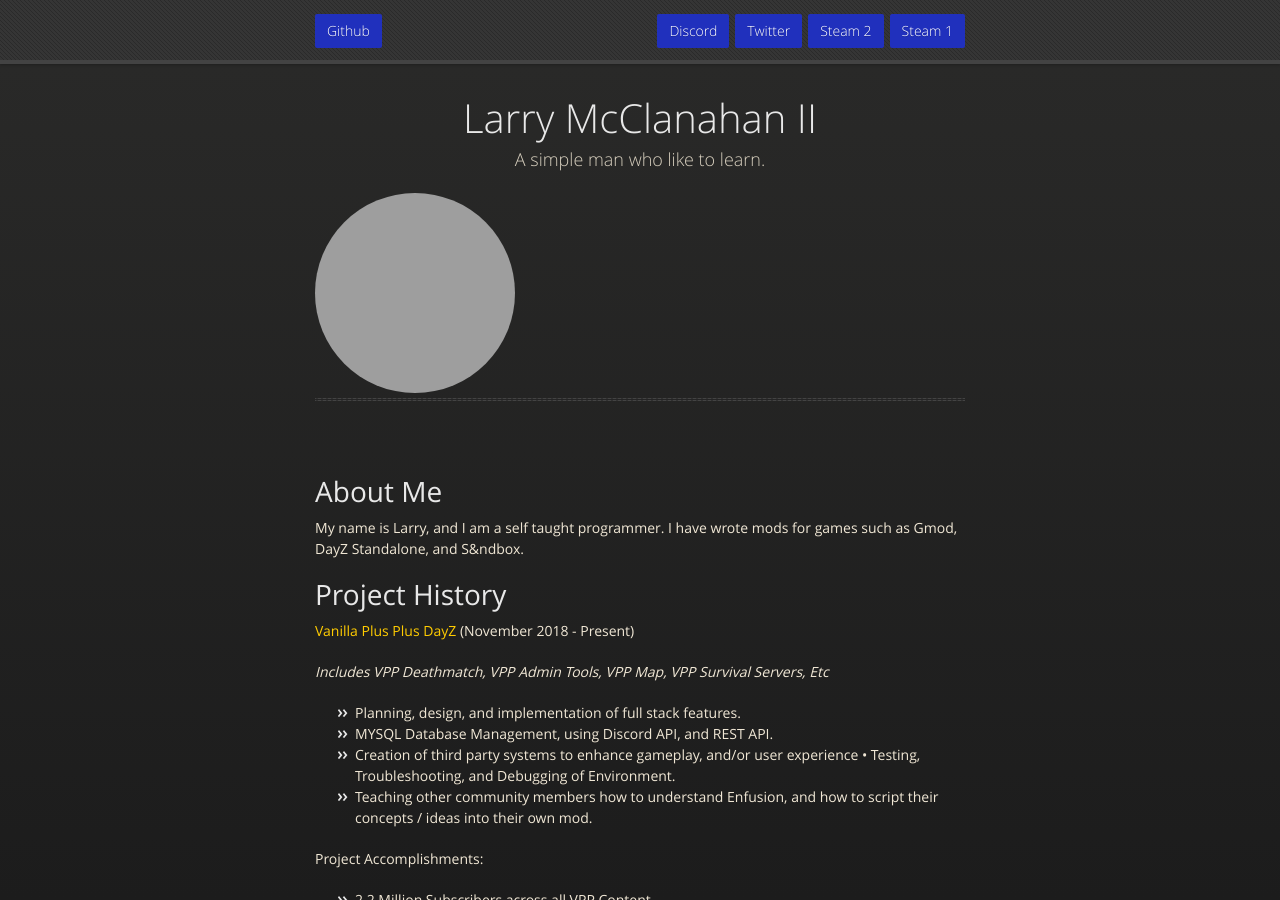
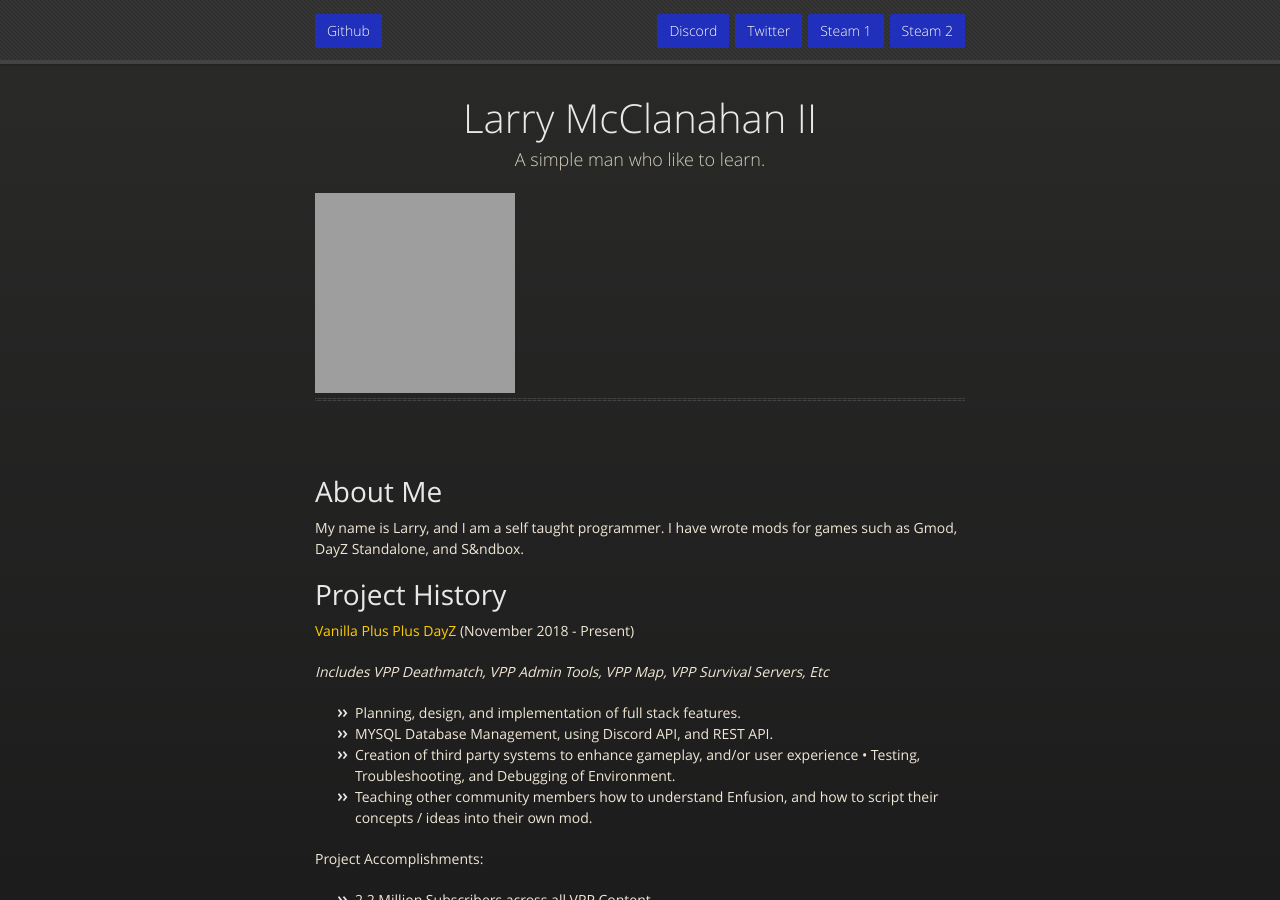
Before and after one commit to GravityWolfNotAmused/gravitywolfnotamused.github.io, a Jekyll site: the page built from index.md, in a window 1280 px wide and 900 px high. Built offline with Jekyll 4.4.1, drawn with Linux system fonts in a browser that asks for light colours; our own code applies the rules of GitHub Pages for plain Markdown files; grey boxes are pictures that could not be loaded.

Commit message:
Update default.html

```diff
--- a/_layouts/default.html
+++ b/_layouts/default.html
@@ -22,8 +22,8 @@
         <nav>
           <ul>
             <li class="fork"><a href="http://github.com/gravitywolfnotamused">Github</a></li>
+            <li class="downloads"><a href="https://steamcommunity.com/id/GravityWolfNotAmused/">Steam 2</a></li>
             <li class="downloads"><a href="https://steamcommunity.com/id/GravityWolf/">Steam 1</a></li>
-            <li class="downloads"><a href="https://steamcommunity.com/id/GravityWolfNotAmused/">Steam 2</a></li>
             <li class="downloads"><a href="http://www.twitter.com/TheGravityWolf">Twitter</a></li>
             <li class="downloads"><a href="https://discord.gg/FPXdPjcX27">Discord</a></li>
           </ul>
@@ -36,7 +36,7 @@
         <div id="title">
           <h1>{{ site.title | default: site.github.repository_name }}</h1>
           <p>{{ site.description | default: site.github.project_tagline }}</p>
-          <image style="border-radius: 50%" src="https://avatars.githubusercontent.com/u/24533882?v=4" alt="Larry McClanahan">
+          <image style="border-radius: 50% left: 25%" src="https://avatars.githubusercontent.com/u/24533882?v=4" alt="Larry McClanahan">
           <hr>
         </div>
 
```
